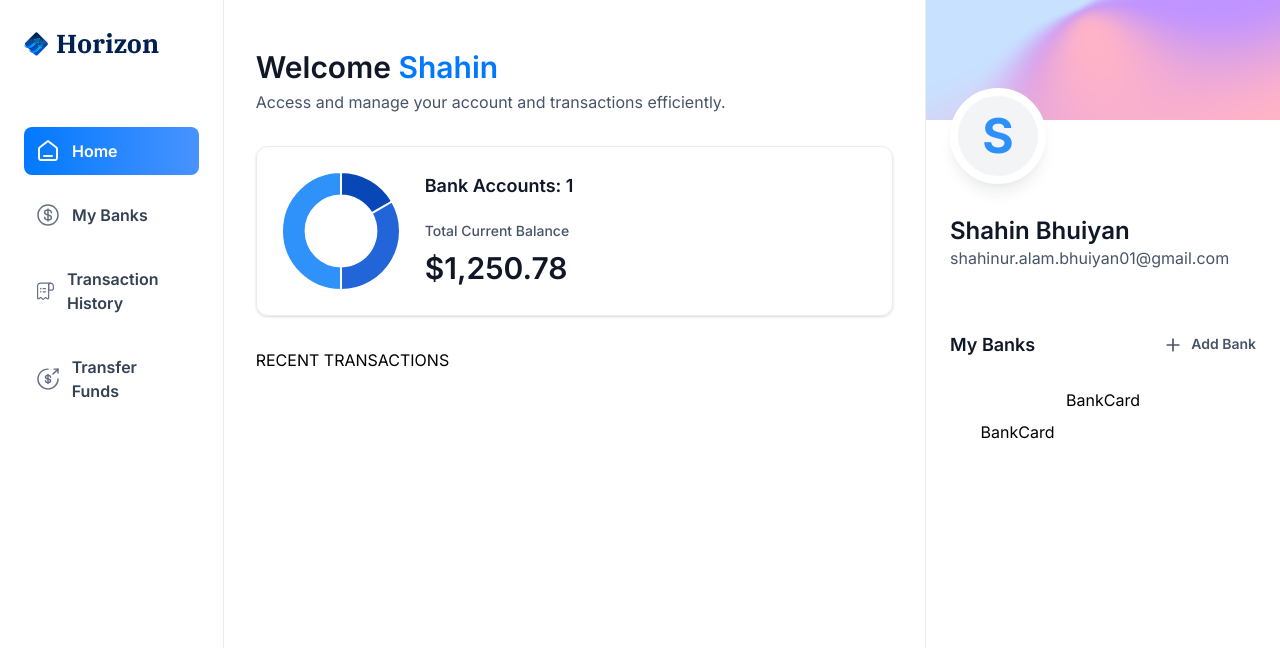
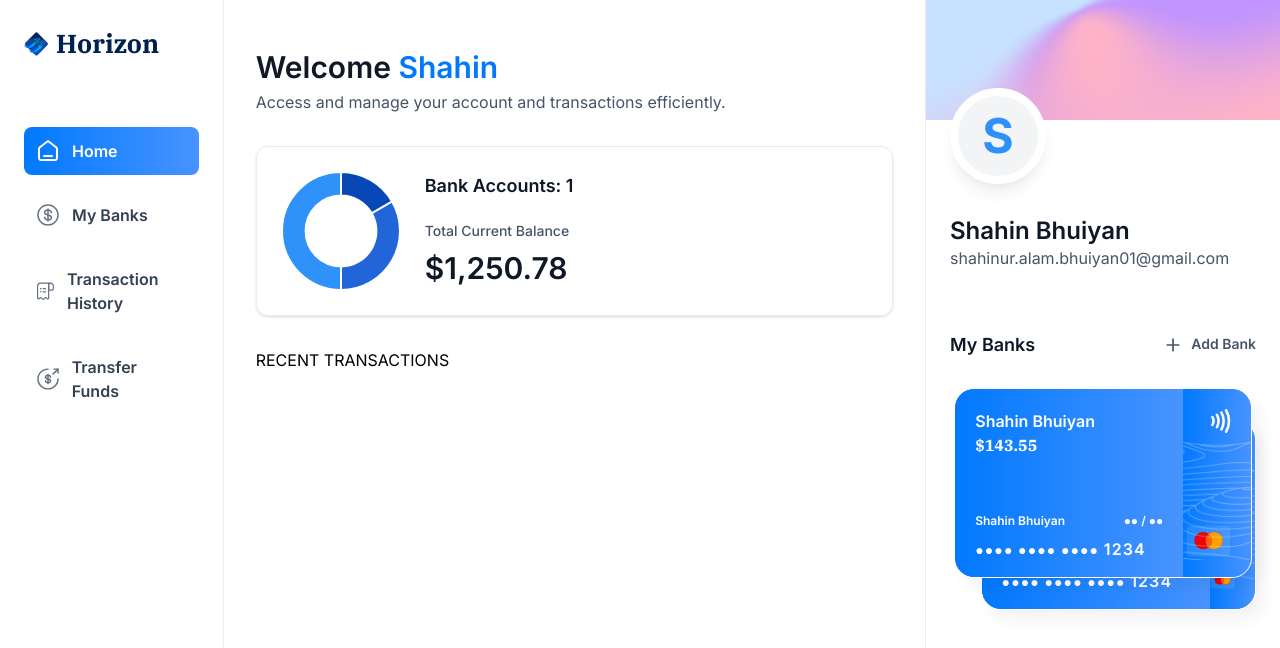
Before and after one commit to ShahinurAlamBhuiyan/Bank-Horizon, a Next.js app: page / in a window 1280 px wide. Shown: the top 648 px of the page. Built offline with nearby package versions, Linux system fonts and the light colour scheme.

Commit message:
complete static right sidebar

```diff
--- a/app/(root)/page.tsx
+++ b/app/(root)/page.tsx
@@ -29,7 +29,7 @@
       <RightSidebar
         user={loggedIn}
         transactions={[]}
-        banks={[{}, {}]}
+        banks={[{ currentBalance: 143.55 }, { currentBalance: 897.44 }]}
       />
     </section>
   )
--- a/components/BankCard.tsx
+++ b/components/BankCard.tsx
@@ -1,9 +1,65 @@
+import { formatAmount } from '@/lib/utils'
+import Image from 'next/image'
+import Link from 'next/link'
 import React from 'react'
 
-const BankCard = () => {
-  return (
-    <div>BankCard</div>
-  )
+const BankCard = ({ account, userName, showBalance = true }: CreditCardProps) => {
+    return (
+        <div className='flex flex-col'>
+            <Link href='/' className='bank-card'>
+                <div className='bank-card_content'>
+                    <div>
+                        <h1 className='text-16 font-semibold text-white'>
+                            {account.name || userName}
+                        </h1>
+                        <p className='font-ibm-plex-serif font-black text-white'>
+                            {formatAmount(account.currentBalance)}
+                        </p>
+                    </div>
+                    <article className='flex flex-col gap-2'>
+                        <div className='flex justify-between'>
+                            <h1 className='text-12 font-semibold text-white'>
+                                {userName}
+                            </h1>
+                            <h2 className='text-12 font-semibold text-white'>
+                                ●● / ●●
+                            </h2>
+                        </div>
+                        <p className='text-14 font-semibold tracking-[1.1px] text-white'>
+                            ●●●● ●●●● ●●●● <span className='text-16'> 1234
+                            </span>
+                        </p>
+                    </article>
+                </div>
+
+                <div className='bank-card_icon'>
+                    <Image
+                        src='/icons/Paypass.svg'
+                        width={20}
+                        height={20}
+                        alt='pay'
+                    />
+                    <Image
+                        src='/icons/mastercard.svg'
+                        width={45}
+                        height={32}
+                        alt='mastercard'
+                        className='ml-5'
+                    />
+                </div>
+
+                <Image
+                    src='/icons/lines.png'
+                    width={316}
+                    height={190}
+                    alt='lines'
+                    className='absolute top-0 left-0'
+                />
+            </Link>
+
+            {/* Copy */}
+        </div>
+    )
 }
 
 export default BankCard
--- a/components/RightSidebar.tsx
+++ b/components/RightSidebar.tsx
@@ -40,11 +40,21 @@
                 {banks?.length > 0 && (
                     <div className='relative flex flex-1 flex-col items-center justify-center gap-5'>
                         <div className='relative z-10'>
-                            <BankCard />
+                            <BankCard
+                                key={banks[0].$id}
+                                account={banks[0]}
+                                userName={`${user.firstName} ${user.lastName}`}
+                                showBalance={false}
+                            />
                         </div>
                         {banks[1] && (
                             <div className='absolute right-0 top-8 z-0 w-[90%]'>
-                                <BankCard />
+                                <BankCard
+                                    key={banks[1].$id}
+                                    account={banks[1]}
+                                    userName={`${user.firstName} ${user.lastName}`}
+                                    showBalance={false}
+                                />
                             </div>
                         )}
                     </div>
```
